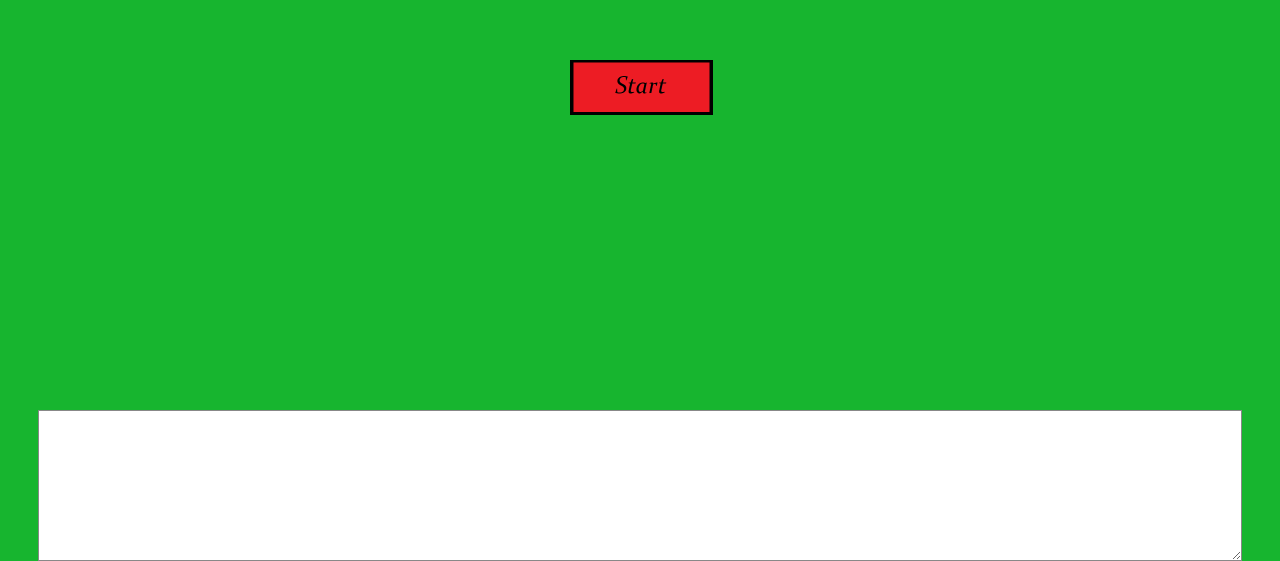
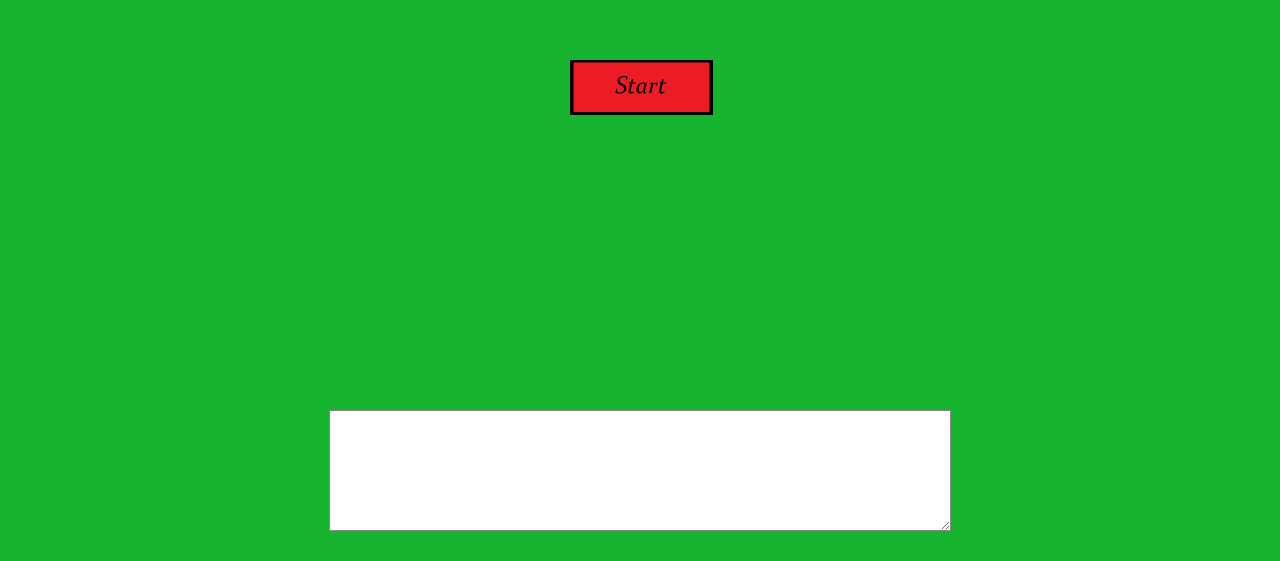
Before and after one commit to Martinc94/25CardGame, a website: page GameClient/index.html in a window 1280 px wide. Shown: the part 290-851 px from the top of the page. After the commit the page ends 821 px from the top, so only its background shows below. Drawn offline with Linux system fonts and the light colour scheme; animation ran at ten frames a second.

Commit message:
edit css

```diff
--- a/GameClient/style.css
+++ b/GameClient/style.css
@@ -1,7 +1,7 @@
 body{
     padding:0px;
     margin:0px;
-    background-color: #17b52f
+    background-color: #17b52f;
 }
 
 canvas {
@@ -10,10 +10,10 @@ canvas {
 
 textarea {
     border: 1px solid #888;
-    width: 1198px;
+    width: auto;
     display: block;
     margin-left: auto;
     margin-right: auto;
     text-align: left;
-    font-size: 25px;
+    font-size: 20px;
   }
```
